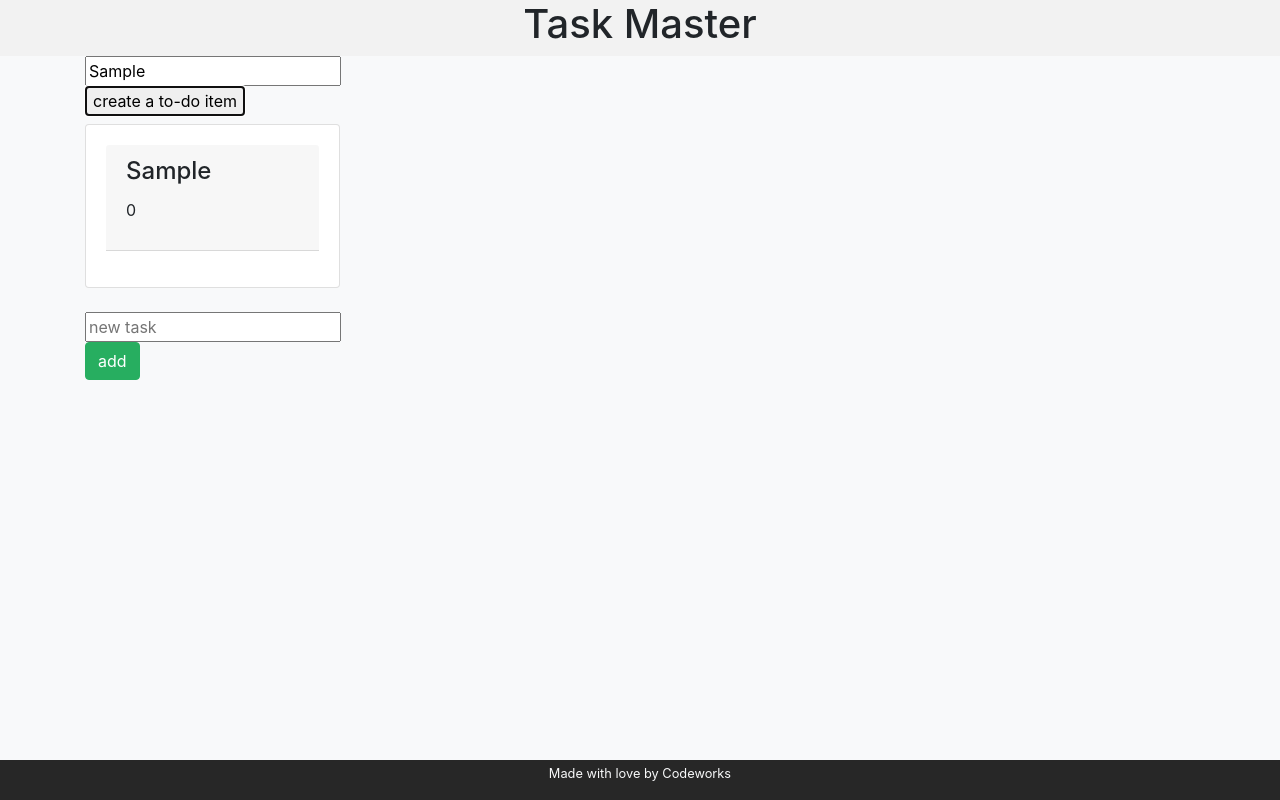
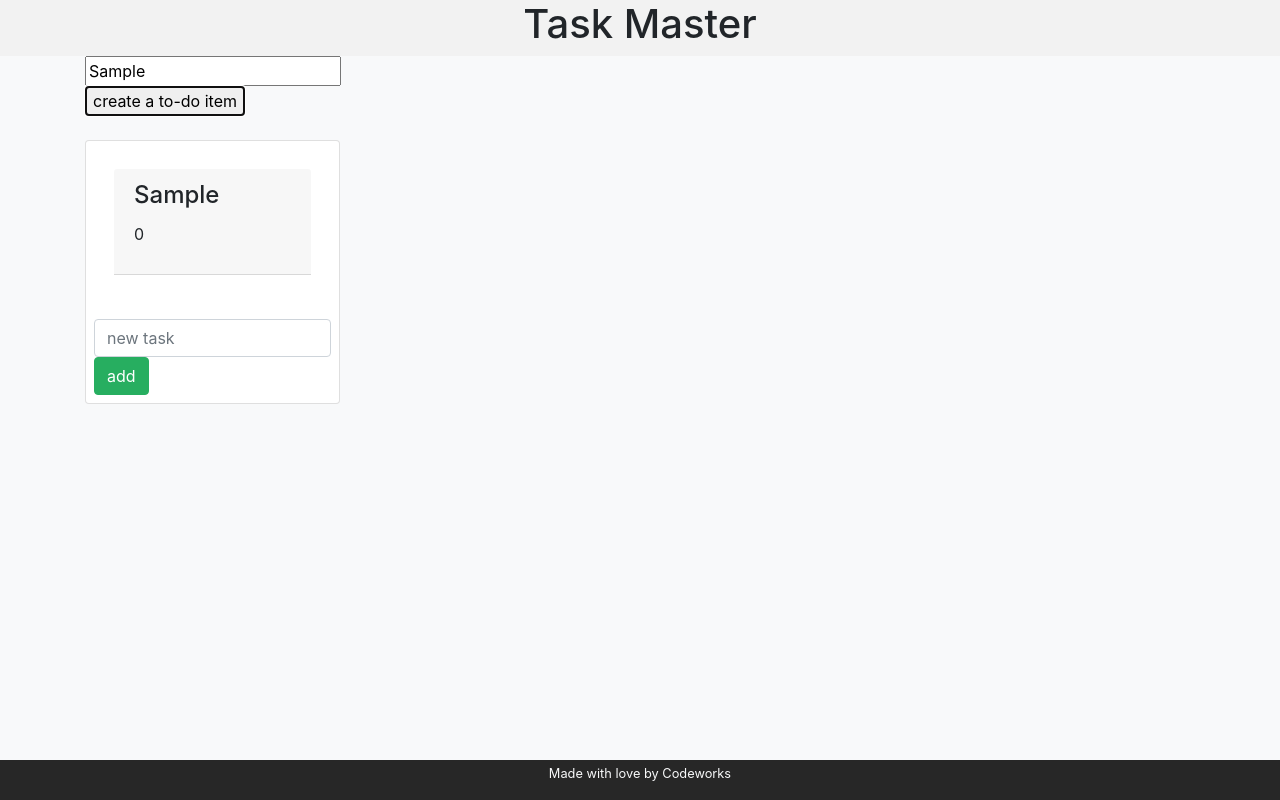
Before and after one commit to BLipsett/task-master, a website with bundled scripts: page index.html in a window 1280 px wide. Both pictures are taken after typing "Sample" into the empty fields and a click on the button "create a to-do item". Built offline with nearby package versions, Linux system fonts and the light colour scheme.

Commit message:
persisting data

```diff
--- a/app/Controllers/CardsController.js
+++ b/app/Controllers/CardsController.js
@@ -1,35 +1,42 @@
 import { ProxyState } from "../AppState.js";
 import { cardsService } from "../Services/CardsService.js";
+import { loadState } from "../Utils/localStorage.js";
 
 function _drawCard() {
-  console.log("start draw");
   let template = "";
 
   let card = ProxyState.cards;
 
   card.forEach((card) => {
-    console.log("hopefullly", card);
     let tasks = ProxyState.tasks.filter((t) => t.card == card.id);
     template += `
           <div class="col-lg-3">
-          <div class="card">
+            <div class="card p-2 my-3">
               <div class="card-body">
                 <div class="card-header">
                   <h4 class="card-title">${card.title}</h4>
                   <p>${card.taskCount}
-          </div>`;
+                  </div>
+                  `;
 
-    tasks.forEach((t) => t);
+    tasks.forEach((t) => {
+      console.log(t);
+      template += `
+                    <div>
+                    <p>${t.name}<p>
+                    </div>
+                    `;
+    });
+    template += `
+                  </div>
 
-    template += `
-          <p></p>
+                  <form onsubmit="app.tasksController.addTask(event,'${card.id}')">
+                  <label for="add-task"></label>
+                  <input placeholder="new task" class="form-control" name="task" type="text" />
+                  <button class="btn btn-success">add</button>
+                  </form>
                   </div>
        </div>
-          <form onsubmit="app.tasksController.addTask(event, '${card.id}')">
-          <label for="add-task"></label>
-          <input placeholder="new task" name="task" id="" type="text" />
-          <button class="btn btn-success">add</button
-          </form>
         </div>
           `;
   });
@@ -42,7 +49,8 @@ export class CardsController {
     console.log(cards);
 
     ProxyState.on("cards", _drawCard);
-    _drawCard();
+    ProxyState.on("tasks", _drawCard);
+    loadState();
   }
 
   addTodo(event) {
--- a/app/Models/Task.js
+++ b/app/Models/Task.js
@@ -1,7 +1,8 @@
 import { generateId } from "../Utils/generateId.js";
 
 export class Task {
-  constructor(name) {
+  constructor({ name, card }) {
     this.name = name;
+    this.card = card;
   }
 }
--- a/app/Services/CardsService.js
+++ b/app/Services/CardsService.js
@@ -1,8 +1,12 @@
 import { ProxyState } from "../AppState.js";
 import { Card } from "../Models/Card.js";
+import { saveState } from "../Utils/localStorage.js";
 
 class CardsService {
-  constructor() {}
+  constructor() {
+    ProxyState.on("cards", saveState);
+    ProxyState.on("tasks", saveState);
+  }
   addTodo(todoItem) {
     ProxyState.cards = [...ProxyState.cards, new Card(todoItem)];
     console.log(ProxyState.cards);
--- /dev/null
+++ b/app/Utils/localStorage.js
@@ -0,0 +1,23 @@
+import { ProxyState } from "../AppState.js";
+import { Card } from "../Models/Card.js";
+import { Task } from "../Models/Task.js";
+
+export function saveState() {
+  localStorage.setItem(
+    "Todo-Item",
+    JSON.stringify({
+      cards: ProxyState.cards,
+      tasks: ProxyState.tasks,
+    })
+  );
+  console.log(ProxyState);
+}
+
+export function loadState() {
+  let data = JSON.parse(localStorage.getItem("Todo-Item"));
+  console.log(data);
+  if (data != null) {
+    ProxyState.cards = data.cards.map((c) => new Card(c));
+    ProxyState.tasks = data.tasks.map((t) => new Task(t));
+  }
+}
--- a/index.html
+++ b/index.html
@@ -47,10 +47,6 @@
               </div>
             </div>
           </div>
-          <form onsubmit="app.cardsController.addTask()">
-            <label for="add-task"></label>
-            <input type="text" />
-          </form>
         </div>
       </div>
     </main>
```
Lines whose indentation alone changed are shown as unchanged.
